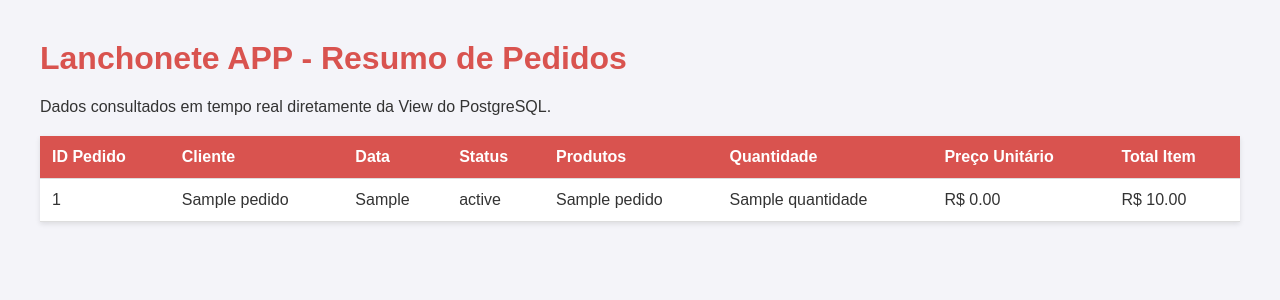
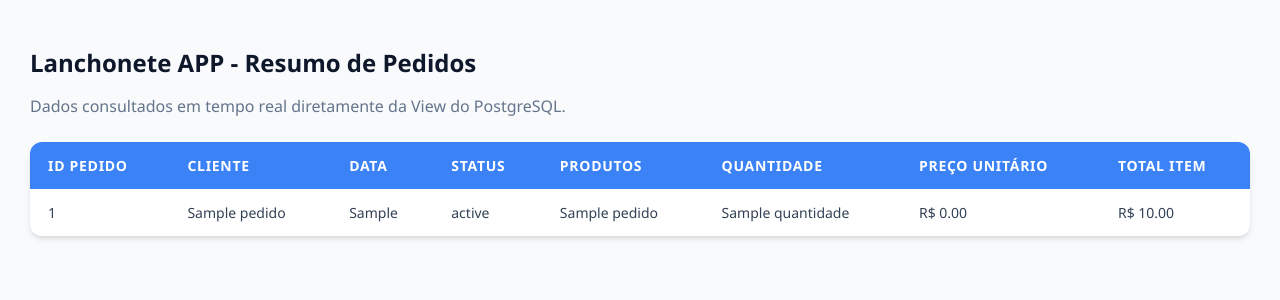
Before and after one commit to rebe-can/lanchonete_db, a Flask app: template templates/index.html in a window 1280 px wide. Shown: the top 300 px of the page. Run offline with Flask 3, Linux system fonts and the light colour scheme; the template is opened without the code that fills it: most values are stand-ins (such as "Sample title", 1, 10 or a date in 2020); some libraries are stand-ins or nearby versions.

Commit message:
feat: atualizando o style.css c:

```diff
--- a/static/style.css
+++ b/static/style.css
@@ -1,28 +1,59 @@
-body{
-    font-family: Arial, sans-serif;
-    margin: 40px;
-    background-color: #f4f4f9;
-    color: #333;
+/* Estilos Globais e Fundo Moderno */
+body {
+    font-family: 'Segoe UI', Tahoma, Geneva, Verdana, sans-serif;
+    margin: 0;
+    padding: 30px;
+    background-color: #f8fafc;
+    color: #1e293b;
 }
+
+/* Cabeçalho */
 h1 {
-    color: #d9534f;
+    color: #0f172a;
+    font-size: 24px;
+    margin-bottom: 5px;
 }
+
+p {
+    color: #64748b;
+    margin-bottom: 25px;
+}
+
+/* Tabela Estilizada (Estilo Cartão) */
 table {
     width: 100%;
     border-collapse: collapse;
-    margin-top: 20px;
-    background: #fff;
-    box-shadow: 0 2px 5px rgba(0,0,0,0.1);
+    background: #ffffff;
+    border-radius: 12px;
+    overflow: hidden;
+    box-shadow: 0 4px 6px -1px rgba(0, 0, 0, 0.1), 0 2px 4px -1px rgba(0, 0, 0, 0.06);
 }
+
 th, td {
-    padding:12px;
+    padding: 14px 18px;
     text-align: left;
-    border-bottom: 1px solid #ddd;
 }
-th{
-    background-color: #d9534f;
+
+th {
+    background-color: #3b82f6; /* Azul moderno, podes trocar se preferires */
     color: white;
+    font-weight: 600;
+    font-size: 14px;
+    text-transform: uppercase;
+    letter-spacing: 0.05em;
 }
-tr:hover{
-    background-color: #f1f1f1;
+
+td {
+    font-size: 14px;
+    border-bottom: 1px solid #f1f5f9;
+    color: #334155;
 }
+
+tr:last-child td {
+    border-bottom: none;
+}
+
+tr:hover {
+    background-color: #f1f5f9;
+    transition: background-color 0.2s ease;
+}
```
